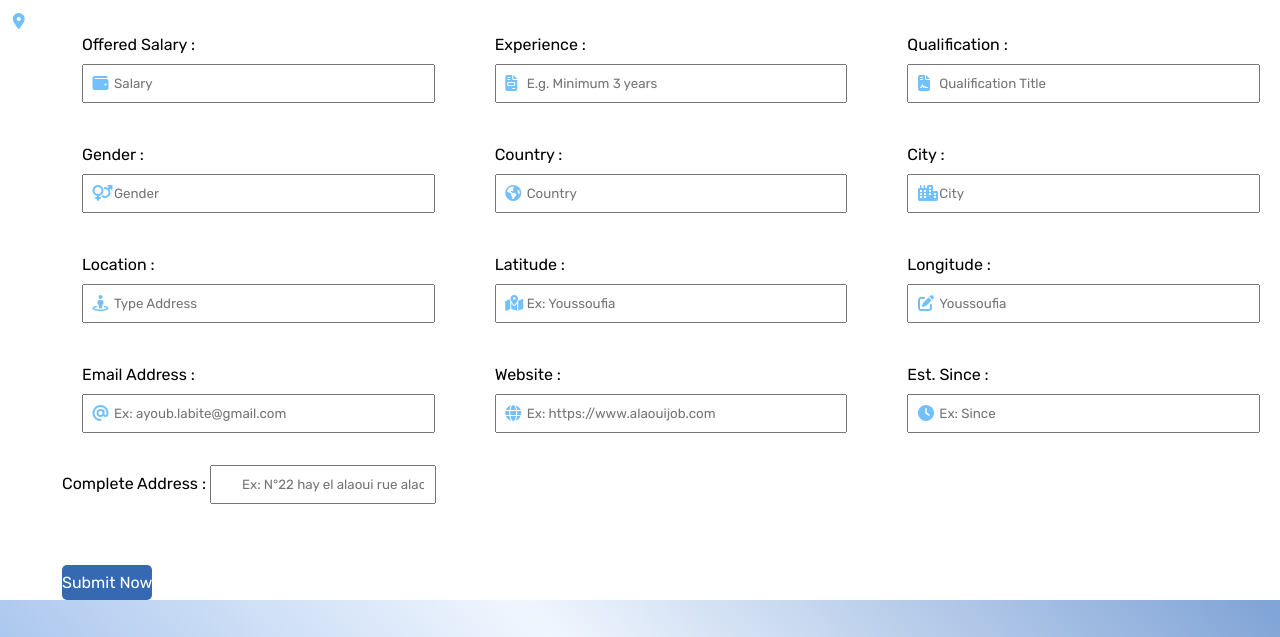
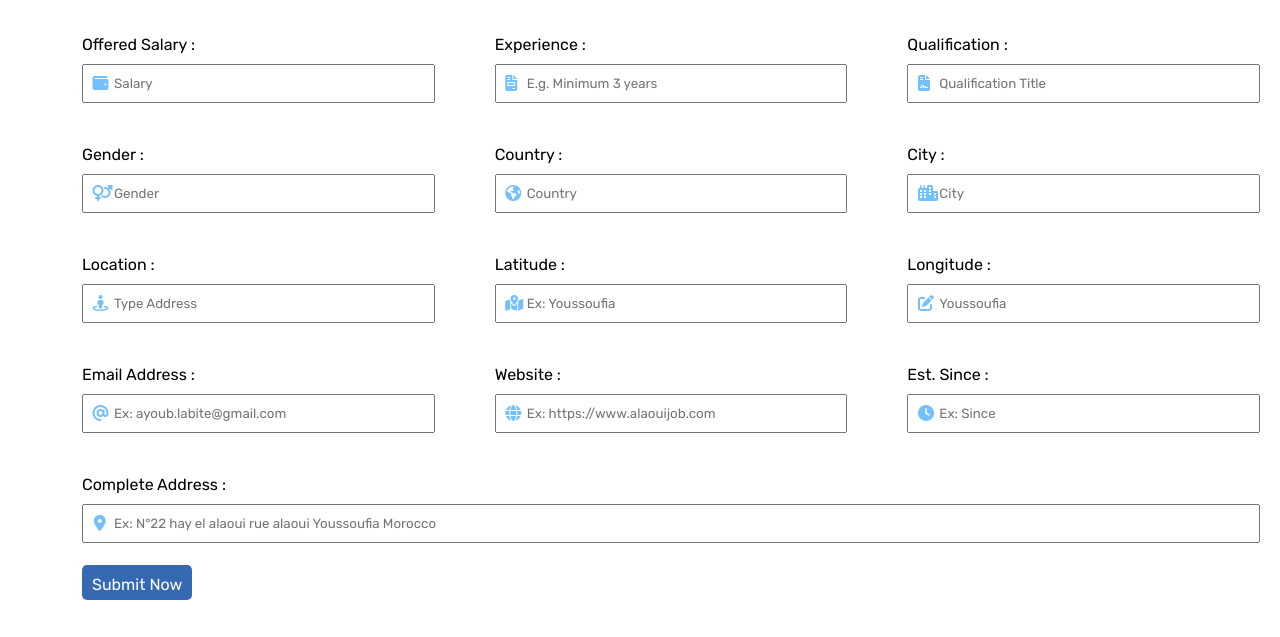
Before and after one commit to Zakariae-Elmoufid/jobin-tech-project, a plain HTML site: page pages/post-job.html in a window 1280 px wide. Shown: the part 627-1264 px from the top of the page. Drawn offline with Linux system fonts and the light colour scheme; files whose address does not match are found by name.

Commit message:
modified post-job

```diff
--- a/assets/css/post-job.css
+++ b/assets/css/post-job.css
@@ -25,7 +25,7 @@ top: 115px;
 .parent-offer
 {
     margin-top: 200px;
-
+    margin-bottom: 200px;
 }
 #offer1 form
 {
@@ -37,7 +37,8 @@ top: 115px;
 
 
 }
-.case
+.case,
+.address
 {
     display: flex;
     flex-direction: column;
@@ -62,8 +63,9 @@ left: 3%;
 
 }
 
+
 .address  {
-  grid-column: 1/4;
+   grid-column: 1/4;
 
 }
 .address input
@@ -92,5 +94,8 @@ left: 3%;
    border-radius: 5px;
    border: 3PX;
    cursor: pointer;
+   text-align: center;
+   margin-left:20px ;
+   padding: 10px;
 
 }
```
Also changed, not shown: pages/post-job.html (+1 -1 lines).
